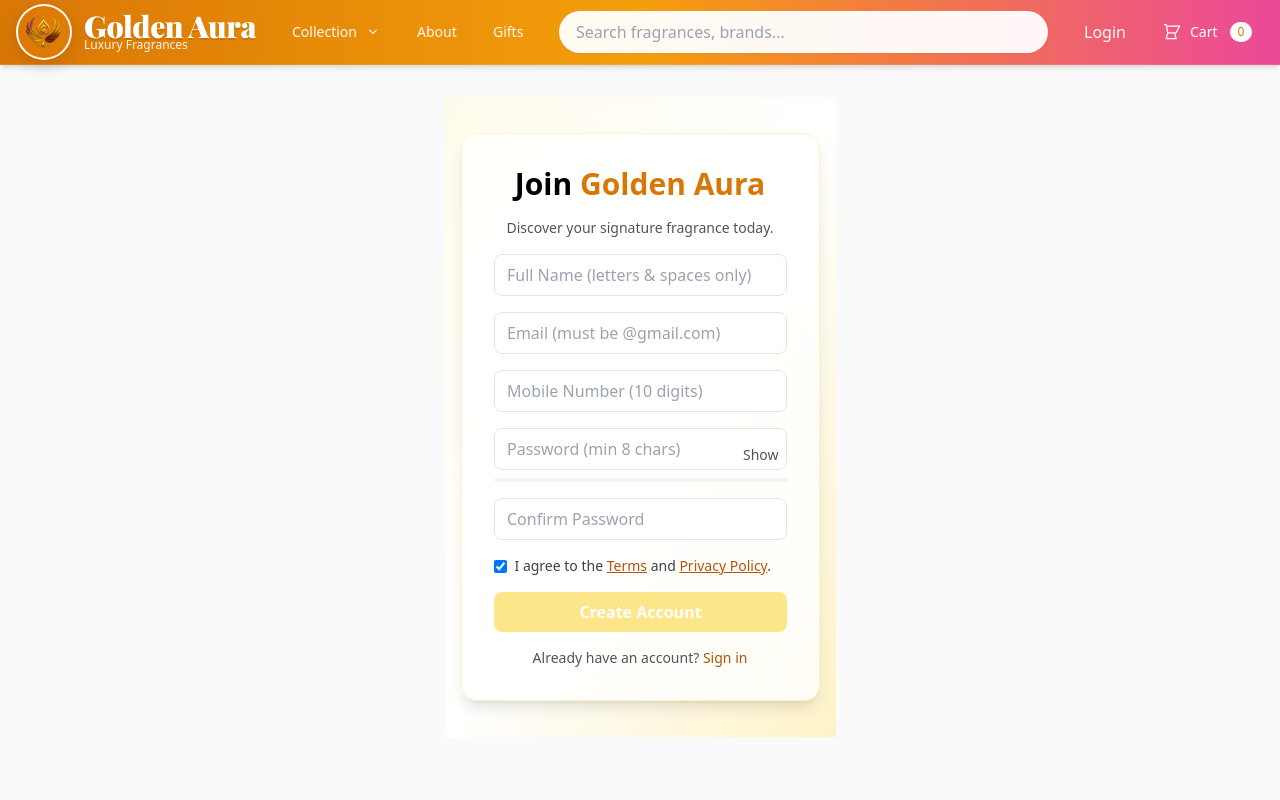
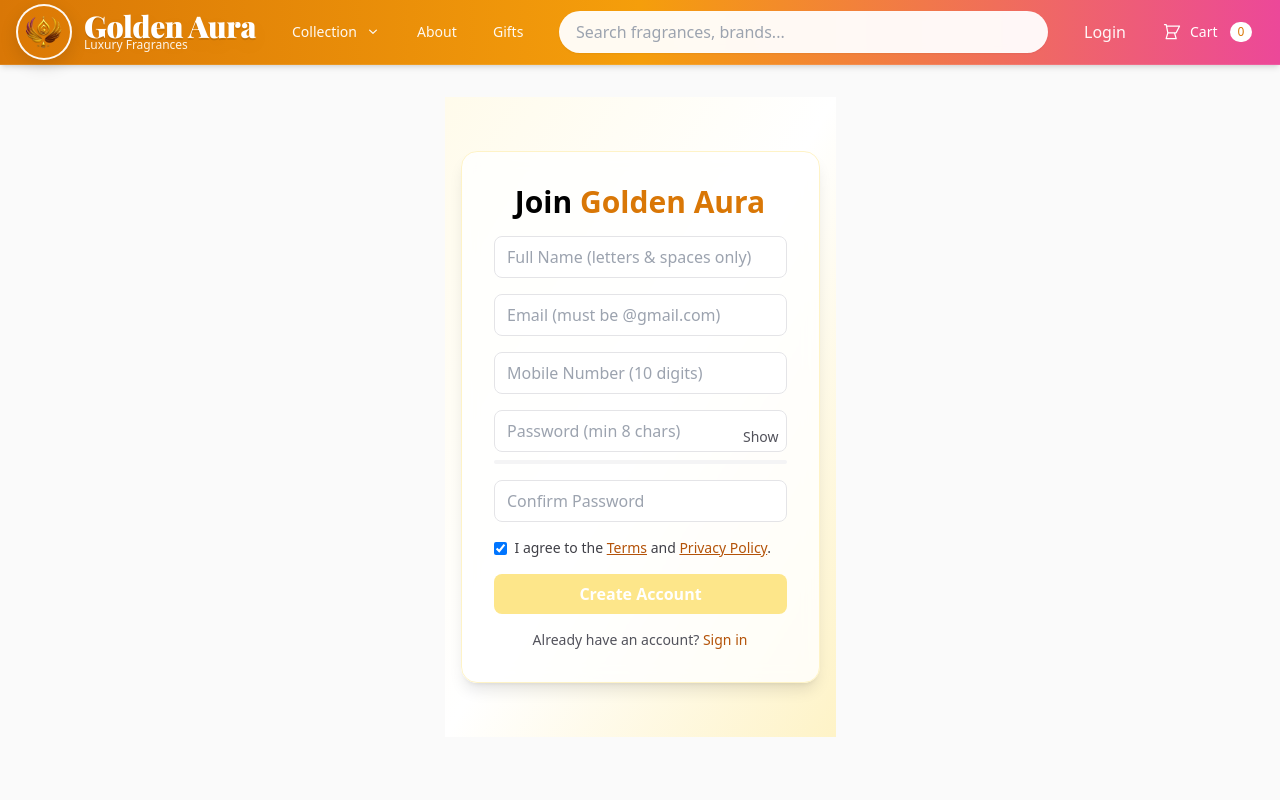
Before and after one commit to dinanath09/Golden_Aura, a React (Vite) app in the folder frontend/: page /register in a window 1280 px wide. Shown: the top 800 px of the page. Built offline with nearby package versions, Linux system fonts and the light colour scheme; a web font is replaced by a local one.

Commit message:
Update Register.jsx

```diff
--- a/frontend/src/pages/Register.jsx
+++ b/frontend/src/pages/Register.jsx
@@ -175,7 +175,7 @@
         <h1 className="text-3xl font-bold text-center">
           Join <span className="text-amber-600">Golden Aura</span>
         </h1>
-        <p className="text-center text-sm text-zinc-600 mb-4">Discover your signature fragrance today.</p>
+        {/* <p className="text-center text-sm text-zinc-600 mb-4">Discover your signature fragrance today.</p> */}
 
         {/* Name */}
         <div>
```
